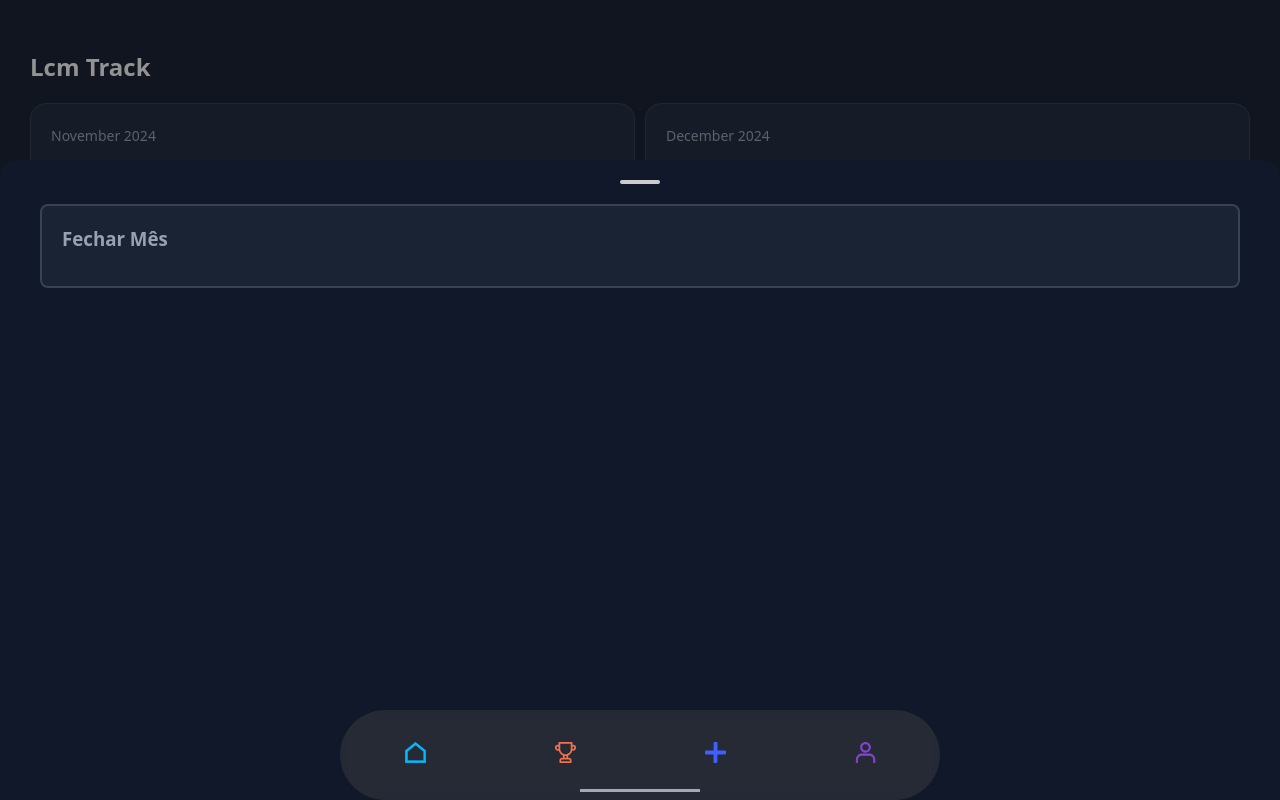
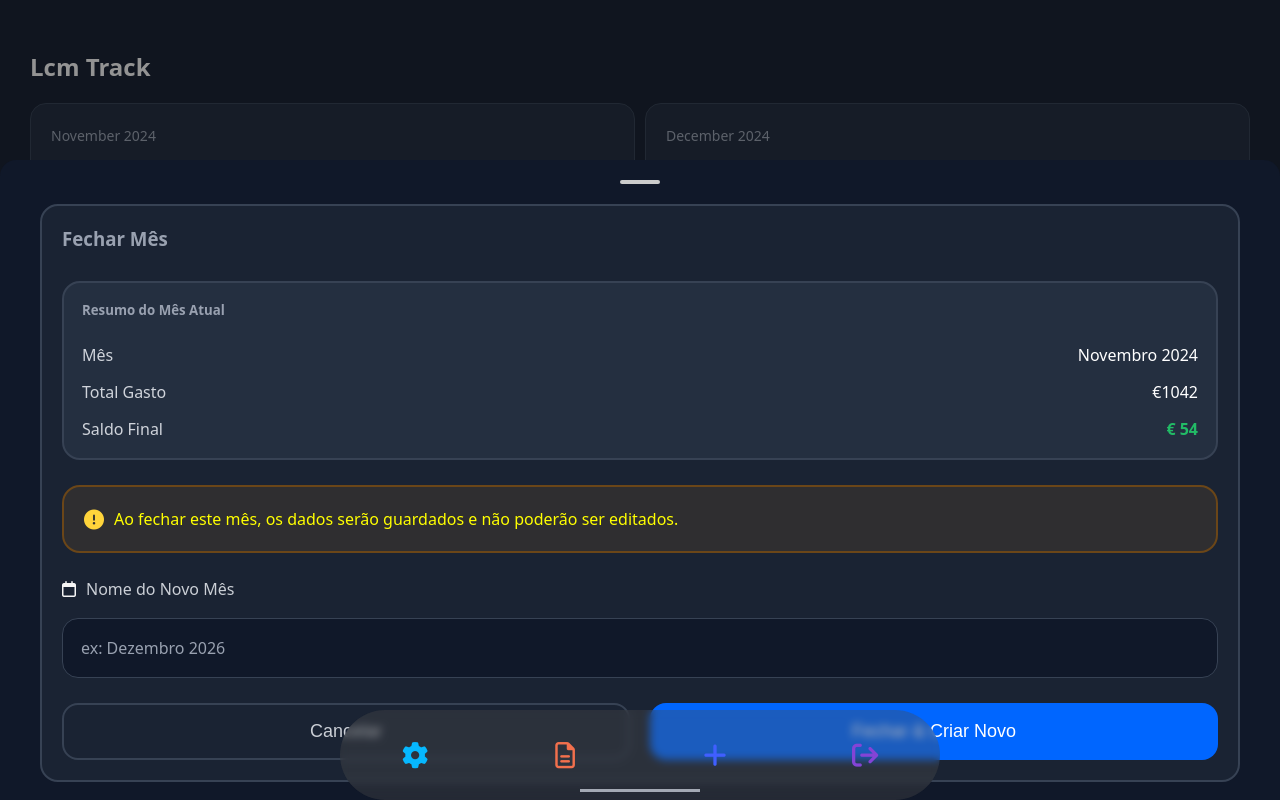
Before and after one commit to NlcmarquesDev/lcm_track, an Angular app in the folder frontend/: page / in a window 1280 px wide. Both pictures are taken after a click on the element 865 px from the left and 755 px from the top of the page. Shown: the top 800 px of the page. Built offline with nearby package versions, Linux system fonts and the light colour scheme.

Commit message:
done the design from close month modal, and btn  to return back

```diff
--- a/frontend/src/app/app.component.html
+++ b/frontend/src/app/app.component.html
@@ -25,7 +25,7 @@
     <app-modal-rapports *ngSwitchCase="'open-rapports'"></app-modal-rapports>
 
     <!-- Modal de fechar mês -->
-    <app-modal-close-month *ngSwitchCase="'close-month'"></app-modal-close-month>
+    <app-modal-close-month *ngSwitchCase="'close-month'" (cancel)="closeModal()"></app-modal-close-month>
 
   </ng-container>
 </app-bottom-modal>
--- a/frontend/src/app/components/header/header.component.html
+++ b/frontend/src/app/components/header/header.component.html
@@ -2,72 +2,23 @@
   <div class="navbar">
     <div class="navbar__item -blue" (click)="open('settings')">
       <span class=" navbar__icon">
-        <svg class="icon">
-          <use xlink:href="#icon-home"></use>
-        </svg>
+        <i class="fa-solid fa-gear fa-lg"></i>
       </span>
     </div>
     <div class="navbar__item -orange" (click)="open('open-rapports')">
       <span class="navbar__icon">
-        <svg class="icon">
-          <use xlink:href="#icon-cup"></use>
-        </svg>
+        <i class="fa-regular fa-file-lines fa-lg"></i>
       </span>
     </div>
     <div class="navbar__item -navy-blue" (click)="open('add')">
       <span class="navbar__icon">
-        <svg class="icon">
-          <use xlink:href="#icon-plus"></use>
-        </svg>
+        <i class="fa-solid fa-plus fa-lg"></i>
       </span>
     </div>
     <div class="navbar__item -purple" (click)="open('close-month')">
       <span class="navbar__icon">
-        <svg class="icon">
-          <use xlink:href="#icon-user"></use>
-        </svg>
+        <i class="fa-solid fa-arrow-right-from-bracket fa-lg"></i>
       </span>
     </div>
-
   </div>
 </div>
-<svg style="display:none" xmlns="http://www.w3.org/2000/svg" hidden xmlns:xlink="http://www.w3.org/1999/xlink">
-  <defs>
-    <symbol id="icon-plus" viewBox="0 0 32 32">
-      <title>plus</title>
-      <path
-        d="M32 14.4v3.2c0 0.8-0.64 1.44-1.44 1.44h-11.68v11.52c0 0.8-0.64 1.44-1.44 1.44h-3.040c-0.8 0-1.44-0.64-1.44-1.44v-11.52h-11.52c-0.8 0-1.44-0.64-1.44-1.44v-3.2c0-0.8 0.64-1.44 1.44-1.44h11.68v-11.52c-0.16-0.8 0.48-1.44 1.28-1.44h3.2c0.8 0 1.44 0.64 1.44 1.44v11.68h11.68c0.64-0.16 1.28 0.48 1.28 1.28z">
-      </path>
-    </symbol>
-    <symbol id="icon-user" viewBox="0 0 32 32">
-      <title>user</title>
-      <path
-        d="M16 0.64c4.16 0 7.52 3.36 7.52 7.36 0 4.16-3.36 7.52-7.52 7.52s-7.36-3.36-7.36-7.52c-0.16-4 3.2-7.36 7.36-7.36zM16 2.56c-3.2 0-5.6 2.56-5.6 5.6s2.4 5.6 5.6 5.6 5.76-2.56 5.76-5.76-2.56-5.44-5.76-5.44z">
-      </path>
-      <path
-        d="M16 16.32c-2.24 0-4.16-0.8-5.76-2.4s-2.4-3.68-2.4-5.76c0-2.24 0.8-4.16 2.4-5.76s3.52-2.4 5.76-2.4c4.48 0 8.16 3.68 8.16 8.16s-3.68 8.16-8.16 8.16zM16 1.44c-1.76 0-3.52 0.64-4.8 1.92s-1.92 3.040-1.92 4.8c0 1.76 0.64 3.52 1.92 4.8s2.88 1.92 4.8 1.92c3.84 0 6.72-3.040 6.72-6.72s-3.040-6.72-6.72-6.72zM16 14.56c-3.52 0-6.4-2.88-6.4-6.4 0-1.76 0.64-3.36 1.92-4.48s2.72-1.92 4.48-1.92c3.68 0 6.4 2.72 6.4 6.4 0 1.76-0.64 3.36-1.92 4.48-1.28 1.28-2.88 1.92-4.48 1.92zM16 3.2c-1.44 0-2.56 0.48-3.52 1.44s-1.44 2.080-1.44 3.52c0 2.72 2.24 4.96 4.96 4.96 1.28 0 2.56-0.48 3.52-1.44s1.44-2.24 1.44-3.52c0-2.72-2.24-4.96-4.96-4.96z">
-      </path>
-      <path
-        d="M3.68 30.4c0 1.12-1.76 1.12-1.76 0v-3.68c0-4.64 3.84-8.48 8.48-8.48h11.36c4.64 0 8.48 3.84 8.48 8.48v3.68c0 1.12-1.76 1.12-1.76 0v-3.68c0-3.68-3.040-6.72-6.72-6.72h-11.36c-3.68 0-6.72 3.040-6.72 6.72v3.68z">
-      </path>
-      <path
-        d="M29.28 32c-0.96 0-1.6-0.64-1.6-1.6v-3.68c0-1.6-0.64-3.040-1.76-4.16s-2.56-1.76-4.16-1.76h-11.36c-1.6 0-3.040 0.64-4.16 1.76s-1.76 2.56-1.76 4.16v3.68c0 0.96-0.64 1.6-1.6 1.6s-1.6-0.64-1.6-1.6v-3.68c0-2.4 0.96-4.8 2.72-6.56 1.6-1.6 3.84-2.56 6.4-2.56h11.36c2.4 0 4.8 0.96 6.56 2.72s2.72 4 2.72 6.56v3.52c-0.16 0.96-0.8 1.6-1.76 1.6zM10.4 19.36h11.36c1.92 0 3.84 0.8 5.28 2.24s2.24 3.2 2.24 5.28v3.52c0 0 0 0.16 0.16 0.16s0.16-0.16 0.16-0.16v-3.68c0-2.080-0.8-4-2.24-5.44s-3.36-2.24-5.44-2.24h-11.52c-2.080 0-4 0.8-5.44 2.24s-2.24 3.36-2.24 5.44v3.68c0 0 0 0.16 0.16 0.16s0-0.16 0-0.16v-3.68c0-1.92 0.8-3.84 2.24-5.28 1.44-1.28 3.2-2.080 5.28-2.080z">
-      </path>
-    </symbol>
-    <symbol id="icon-cup" viewBox="0 0 32 32">
-      <title>cup</title>
-      <path
-        d="M28 4h-1.28v-2.72c0-0.8-0.64-1.28-1.28-1.28h-18.72c-0.8 0-1.44 0.64-1.44 1.28v2.72h-1.28c-2.24 0-4 1.76-4 4v1.28c0 2.24 1.76 4 4 4h1.76c0.8 3.2 3.2 5.92 6.24 7.2v3.52h-1.28c-2.24 0-4 1.76-4 4v2.72c0 0.64 0.48 1.28 1.28 1.28h16c0.8 0 1.28-0.64 1.28-1.28v-2.72c0-2.24-1.76-4-4-4h-1.28v-3.52c3.2-1.28 5.44-4 6.4-7.2h1.6c2.24 0 4-1.76 4-4v-1.28c0-2.24-1.76-4-4-4zM4 10.72c-0.8 0-1.28-0.64-1.28-1.44v-1.28c0-0.8 0.64-1.28 1.28-1.28h1.28v4h-1.28zM22.72 28v1.28h-13.44v-1.28c0-0.8 0.64-1.28 1.28-1.28h10.72c0.8 0 1.44 0.48 1.44 1.28zM17.28 24h-2.56v-2.72c0.96 0.16 1.76 0.16 2.72 0v2.72zM16 18.72c-4.48 0-8-3.52-8-8v-8h16v8c0 4.32-3.52 8-8 8zM29.28 9.28c0 0.8-0.64 1.28-1.28 1.28h-1.28v-3.84h1.28c0.8 0 1.28 0.64 1.28 1.28v1.28z">
-      </path>
-    </symbol>
-    <symbol id="icon-home" viewBox="0 0 32 32">
-      <title>home</title>
-      <path
-        d="M16 4.48l12.48 9.92v14.080h-24.96v-14.080l12.48-9.92zM16 0.48l-15.52 12.48v18.72h31.040v-18.72l-15.52-12.48z">
-      </path>
-      <path
-        d="M32 32h-32v-19.2l16-12.8 16 12.8v19.2zM0.8 31.2h30.4v-18.080l-15.2-12.16-15.2 12.16v18.080zM28.8 28.8h-25.6v-14.56l12.8-10.24 12.8 10.24v14.56zM4 28h24.16v-13.44l-12-9.6-12 9.6v13.44z">
-      </path>
-    </symbol>
-  </defs>
-</svg>
--- a/frontend/src/app/components/modal-close-month/modal-close-month.component.html
+++ b/frontend/src/app/components/modal-close-month/modal-close-month.component.html
@@ -1,9 +1,39 @@
 <div class="modal-container">
-
   <div class="modal-header">
     <h3 class="modal-title">Fechar Mês </h3>
   </div>
   <div class="modal-body">
-
+    <div class="card-resume">
+      <h5>Resumo do Mês Atual</h5>
+      <div class="card-resume_item">
+        <span>Mês</span>
+        <span class="card-resume_item_span">Novembro 2024</span>
+      </div>
+      <div class="card-resume_item">
+        <span>Total Gasto</span>
+        <span class="card-resume_item_span">&euro;1042</span>
+      </div>
+      <div class="card-resume_item">
+        <span>Saldo Final</span>
+        <span class="positive">&euro; 54</span>
+      </div>
+    </div>
+    <div class="card-warning">
+      <span><i class="fa-solid fa-circle-exclamation fa-lg" style="color: #FFD43B;"></i></span>
+      <p>
+        Ao fechar este mês, os dados serão guardados e não poderão ser editados.
+      </p>
+    </div>
+    <div class="card-input">
+      <div class="card-input_header">
+        <span><i class="fa-regular fa-calendar"></i></span>
+        <h4>Nome do Novo Mês</h4>
+      </div>
+      <input type="text" placeholder="ex: Dezembro 2026">
+    </div>
+    <div class="card-btns">
+      <button class="btn" (click)="onCancel()">Cancelar</button>
+      <button class="btn btn-primary">Fechar & Criar Novo</button>
+    </div>
   </div>
 </div>
--- a/frontend/src/app/components/modal-close-month/modal-close-month.component.scss
+++ b/frontend/src/app/components/modal-close-month/modal-close-month.component.scss
@@ -4,7 +4,7 @@
   margin: 20px;
   border: 2px solid $border;
   background-color: $bg-second;
-  border-radius: 8px;
+  border-radius: 18px;
   padding: 20px;
 }
 
@@ -16,83 +16,90 @@
 .modal-body {
   display: flex;
   flex-direction: column;
+  gap: 25px;
+  margin-top: 30px;
+}
+.card-resume {
+  display: flex;
+  flex-direction: column;
   gap: 15px;
-}
-.container-rapport {
-  padding: 10px;
+  padding: 18px;
   border: 2px solid $border;
-  border-radius: 8px;
+  border-radius: 18px;
   background-color: $inside-card;
-}
 
-.container-rapport-live {
-  padding: 10px;
-  border: 2px solid #183999;
-  border-radius: 8px;
-  background-color: #1e2c4a;
+  h5 {
+    font-family: $font-main;
+    color: $color-text;
+    margin-bottom: 10px;
+  }
+
+  &_item {
+    display: flex;
+    justify-content: space-between;
+    font-family: $font-main;
+    color: $color-text-cards;
+  }
+  &_item_span {
+    color: white;
+  }
 }
 
 .positive {
   font-weight: bold;
 }
-.positive-bar {
-  background-color: $success;
-}
-.negative-bar {
-  background-color: $danger;
-}
 
 .negative {
   font-weight: bold;
 }
-table {
-  width: 100%;
-  border-collapse: separate;
+
+.card-warning {
+  display: flex;
+  gap: 10px;
+  border: 2px solid $warning-border;
+  border-radius: 18px;
+  padding: 20px;
+  background-color: $warning-bg;
+  color: yellow;
+  line-height: 1.5;
 }
-th,
-td {
-  text-align: left;
-}
+.card-input {
+  display: flex;
+  flex-direction: column;
+  gap: 10px;
 
-.rapport {
-  &__header {
+  &_header {
     display: flex;
-    justify-content: space-between;
-    align-items: center;
-    font-family: $font-main;
-    font-weight: bold;
-    margin-bottom: 10px;
-    font-size: 18px;
-  }
-  &__status {
-    color: #4fa1ff;
-    font-size: small;
-  }
-  &__rapport {
-    margin-top: 15px;
+    gap: 10px;
+    margin-bottom: 8px;
+
+    h4 {
+      font-family: $font-main;
+      color: $gray-text;
+      font-weight: 500;
+    }
   }
 
-  &__rapport th {
-    font-size: 13px;
-    font-weight: 400;
-    color: $text-cards;
-    padding-bottom: 8px;
+  label {
+    font-family: $font-main;
+    color: $color-text;
   }
-  &_statusBar {
-    margin-top: 15px;
-    width: 100%;
-    height: 8px;
-    border-radius: 15px;
-    overflow: hidden;
-    display: flex;
-    &__filled {
-      height: 100%;
-      transition: width 0.5s ease-in-out;
-    }
-    &__empty {
-      height: 100%;
-      background: $text-cards;
-      flex-grow: 1;
+
+  input {
+    padding: 18px;
+    border-radius: 16px;
+    border: 1px solid $border;
+    background-color: $bg;
+    color: $color-text-cards;
+    font-family: $font-main;
+    font-size: 16px;
+
+    &::placeholder {
+      color: $text-cards;
     }
   }
 }
+.card-btns {
+  display: flex;
+  gap: 20px;
+}
--- a/frontend/src/app/components/modal-close-month/modal-close-month.component.ts
+++ b/frontend/src/app/components/modal-close-month/modal-close-month.component.ts
@@ -1,11 +1,15 @@
-import { Component } from '@angular/core';
+import { Component, Output, EventEmitter } from '@angular/core';
 
 @Component({
   selector: 'app-modal-close-month',
   imports: [],
   templateUrl: './modal-close-month.component.html',
-  styleUrl: './modal-close-month.component.scss'
+  styleUrl: './modal-close-month.component.scss',
 })
 export class ModalCloseMonthComponent {
+  @Output() cancel = new EventEmitter<void>();
 
+  onCancel() {
+    this.cancel.emit(); // <- avisa o pai
+  }
 }
--- a/frontend/src/index.html
+++ b/frontend/src/index.html
@@ -7,8 +7,7 @@
   <base href="/">
   <meta name="viewport" content="width=device-width, initial-scale=1">
   <link rel="icon" type="image/x-icon" href="favicon.ico">
-  <link rel="stylesheet" href="https://cdnjs.cloudflare.com/ajax/libs/font-awesome/5.14.0/css/all.min.css"
-    integrity="sha512-..." crossorigin="anonymous" referrerpolicy="no-referrer" />
+  <script src="https://kit.fontawesome.com/e644b18eb6.js" crossorigin="anonymous"></script>
 
 </head>
 
--- a/frontend/src/styles.scss
+++ b/frontend/src/styles.scss
@@ -63,3 +63,26 @@ body {
   color: $danger;
   //font-weight: bold;
 }
+
+.btn {
+  cursor: pointer;
+  padding: 16px;
+  border-radius: 16px;
+  font-size: large;
+  color: $gray-text;
+  background-color: $bg-second;
+  border: 2px solid $border;
+  width: 50%;
+  &:hover {
+    background-color: $border;
+  }
+}
+
+.btn-primary {
+  background-color: $primary;
+  color: white;
+  border: none;
+  &:hover {
+    background-color: darken($primary, 10%);
+  }
+}
--- a/frontend/src/variables.scss
+++ b/frontend/src/variables.scss
@@ -13,6 +13,10 @@ $bg-header: #1a2333;
 $text-cards: #99a1b0;
 $color-text: #99a1b0;
 $inside-card: #242f40;
+$color-text-cards: #d0d4db;
+$warning-bg: #2f2e30;
+$warning-border: #6b4618;
+$gray-text: #cbcfd6;
 
 // Typography
 $font-main: ui-sans-serif, system-ui, sans-serif, "Apple Color Emoji",
```
